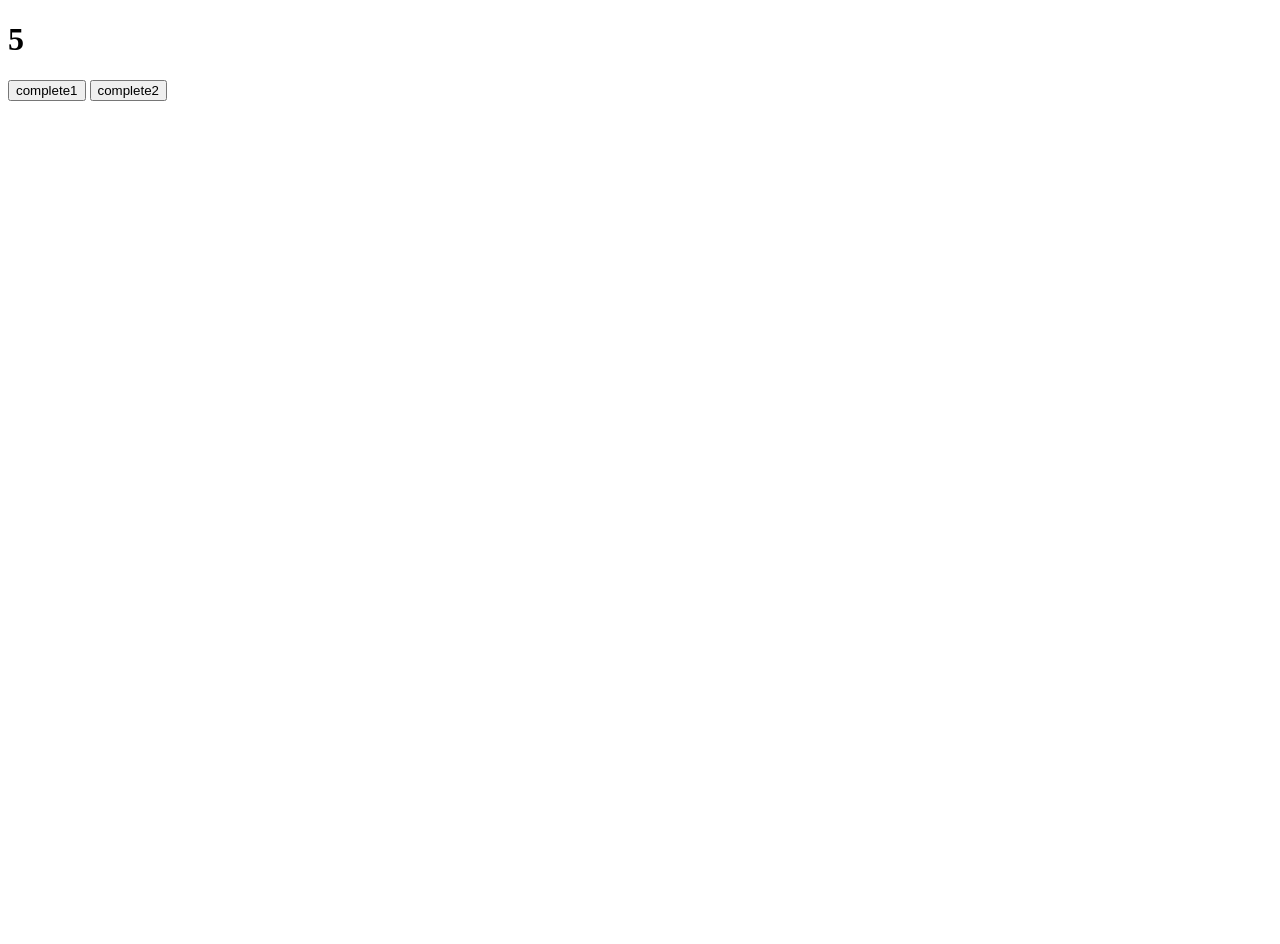
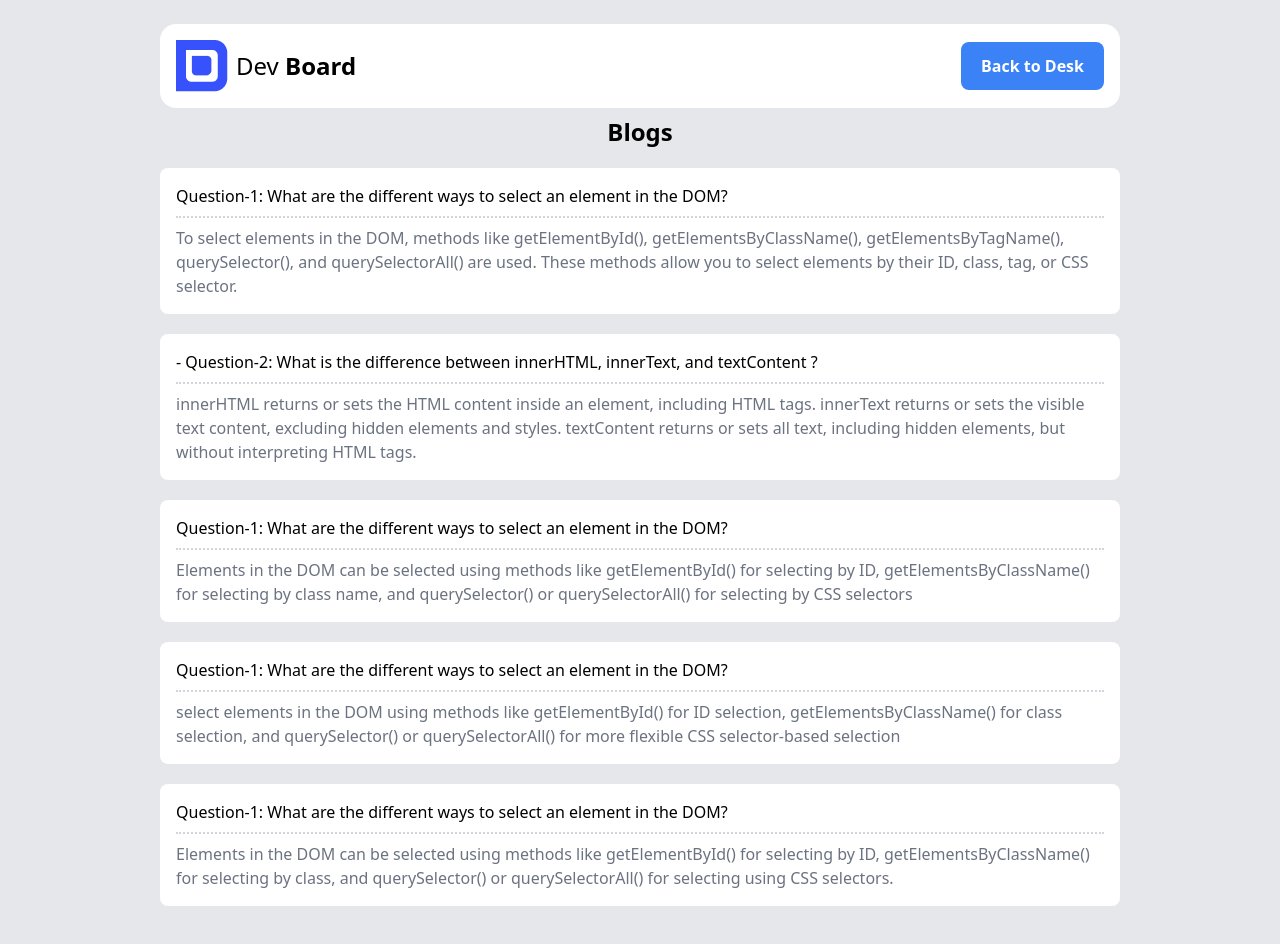
Before and after one commit to rajadhikary411/assignment-5, a plain HTML site: page question.html in a window 1280 px wide. Before the commit the page ends 800 px from the top, so only its background shows below. Drawn offline with nearby package versions, Linux system fonts and the light colour scheme.

Commit message:
question page is done!

```diff
--- a/question.html
+++ b/question.html
@@ -4,13 +4,70 @@
     <meta charset="UTF-8">
     <meta name="viewport" content="width=device-width, initial-scale=1.0">
     <title>Document</title>
+    <script src="https://cdn.tailwindcss.com"></script>
+    <link rel="preconnect" href="https://fonts.googleapis.com">
+<link rel="preconnect" href="https://fonts.gstatic.com" crossorigin>
+<link href="https://fonts.googleapis.com/css2?family=Poppins:ital,wght@0,100;0,200;0,300;0,400;0,500;0,600;0,700;0,800;0,900;1,100;1,200;1,300;1,400;1,500;1,600;1,700;1,800;1,900&family=Sora:wght@100..800&display=swap" rel="stylesheet">
+<link href="https://fonts.googleapis.com/css2?family=Poppins:wght@100..900&display=swap" rel="stylesheet">
+
 </head>
-<body>
-    <div>
-        <h1>5</h1>
-        <button>complete1</button>
-        <button>complete2</button>
+<body class="bg-gray-200 px-40 pt-6 pb-16 font-poppins ">
+    <header>
+        <nav class="flex bg-white p-4 rounded-2xl justify-between items-center">
+          <div class="flex justify-between items-center gap-2">
+              <div><img src="./assets/logo.png" alt=""></div>
+              <h1 class="text-2xl">Dev <span class="font-bold">Board</span></h1>
+          </div>
+          <div>
+                <button class="bg-blue-500 text-white font-semibold py-3 px-5 rounded-lg hover:bg-blue-800" onClick="gotoDesk()">Back to Desk</button>
+          </div>
+        </nav>
+    </header>
+      <main>
+        <h1 class="text-center font-bold text-2xl mt-2 ">Blogs</h1>
+        <div class="bg-white rounded-lg p-4 mt-5">
+            <div class="border-b-2 border-gray-300 border-dotted pb-2">
+                <h1>Question-1: What are the different ways to select an element in the DOM?</h1>
 
-    </div>
+            </div>
+            <h1 class="mt-2 text-gray-500">To select elements in the DOM, methods like getElementById(), getElementsByClassName(), getElementsByTagName(), querySelector(), and querySelectorAll() are used. These methods allow you to select elements by their ID, class, tag, or CSS selector.</h1>
+        </div>
+        <div class="bg-white rounded-lg p-4 mt-5">
+            <div class="border-b-2 border-gray-300 border-dotted pb-2">
+                <h1>- Question-2: What is the difference between innerHTML, innerText, and textContent ?
+                </h1>
+
+            </div>
+            <h1 class="mt-2 text-gray-500">innerHTML returns or sets the HTML content inside an element, including HTML tags.
+                innerText returns or sets the visible text content, excluding hidden elements and styles.
+                textContent returns or sets all text, including hidden elements, but without interpreting HTML tags.</h1>
+        </div>
+        <div class="bg-white rounded-lg p-4 mt-5">
+            <div class="border-b-2 border-gray-300 border-dotted pb-2">
+                <h1>Question-1: What are the different ways to select an element in the DOM?</h1>
+
+            </div>
+            <h1 class="mt-2 text-gray-500">Elements in the DOM can be selected using methods like getElementById() for selecting by ID, getElementsByClassName() for selecting by class name, and querySelector() or querySelectorAll() for selecting by CSS selectors</h1>
+        </div>
+        <div class="bg-white rounded-lg p-4 mt-5">
+            <div class="border-b-2 border-gray-300 border-dotted pb-2">
+                <h1>Question-1: What are the different ways to select an element in the DOM?</h1>
+
+            </div>
+            <h1 class="mt-2 text-gray-500"> select elements in the DOM using methods like getElementById() for ID selection, getElementsByClassName() for class selection, and querySelector() or querySelectorAll() for more flexible CSS selector-based selection</h1>
+        </div>
+        <div class="bg-white rounded-lg p-4 mt-5">
+            <div class="border-b-2 border-gray-300 border-dotted pb-2">
+                <h1>Question-1: What are the different ways to select an element in the DOM?</h1>
+
+            </div>
+            <h1 class="mt-2 text-gray-500">Elements in the DOM can be selected using methods like getElementById() for selecting by ID, getElementsByClassName() for selecting by class, and querySelector() or querySelectorAll() for selecting using CSS selectors.</h1>
+        </div>
+      </main>
+    <script>
+        function gotoDesk() {
+            window.location.href = "index.html"; // Replace with your desired URL
+        }
+    </script>
 </body>
 </html>
```
Also changed, not shown: index.html (+2 -2 lines).
